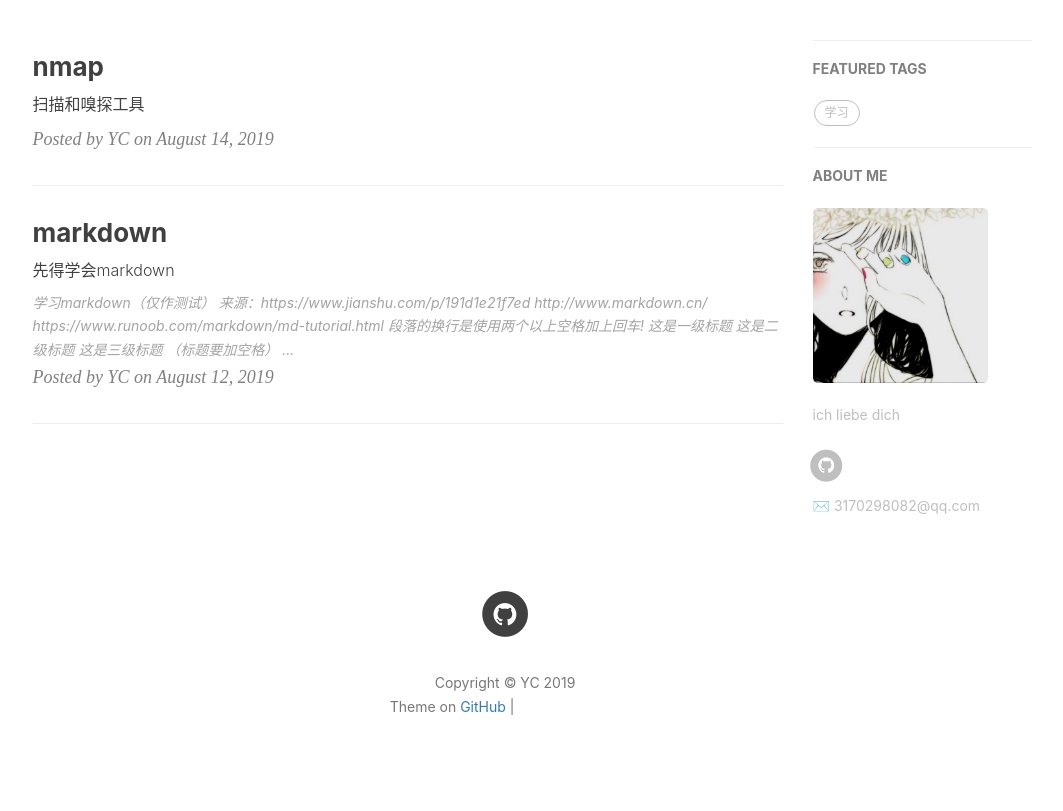
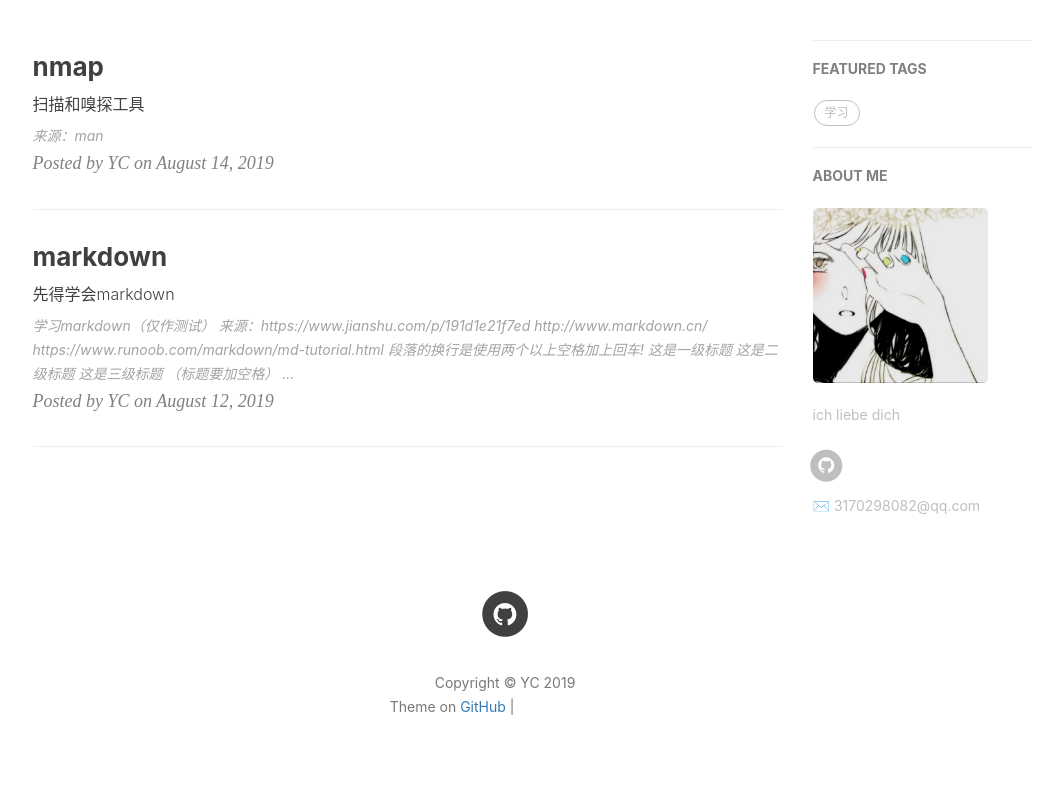
Before and after one commit to yuchangonline/yuchangonline.github.io, a Jekyll site: the page built from index.html, in a window 1280 px wide. Shown: the part 418-1229 px from the top of the page, without its empty margins (135-1198 px from the left). Built offline with Jekyll 4.4.1, drawn with Linux system fonts in a browser that asks for light colours; nearby versions of some CDN libraries; the list of posts is cut into pages by our own code; comment, search, counter and statistics services are not loaded; grey boxes are pictures that could not be loaded.

Commit message:
最后亿次

```diff
--- a/_posts/2019-08-14-nmap.md
+++ b/_posts/2019-08-14-nmap.md
@@ -10,3 +10,5 @@ tags:
     - 学习
     - linux
 ---
+
+来源：man
--- a/about.html
+++ b/about.html
@@ -17,6 +17,8 @@ header-img: "img/ost-bg-rwd.png"
     <!--copied from markdown -->
     <blockquote><p>Justice delayed is justice denied.</p></blockquote>
 
+    <p>萌新小白，记录一下学习和生活。<s>(其实就是云笔记啦)</s></p>
+    <p></p>
     <p>由于本人身患懒癌orz</p>
     <p>本博的搭建是照搬<a href="https://github.com/qiubaiying/qiubaiying.github.io">@qiubaiying</a>的</p>
 
```
Also changed, not shown: other parts of about.html (+1 -1 lines).
